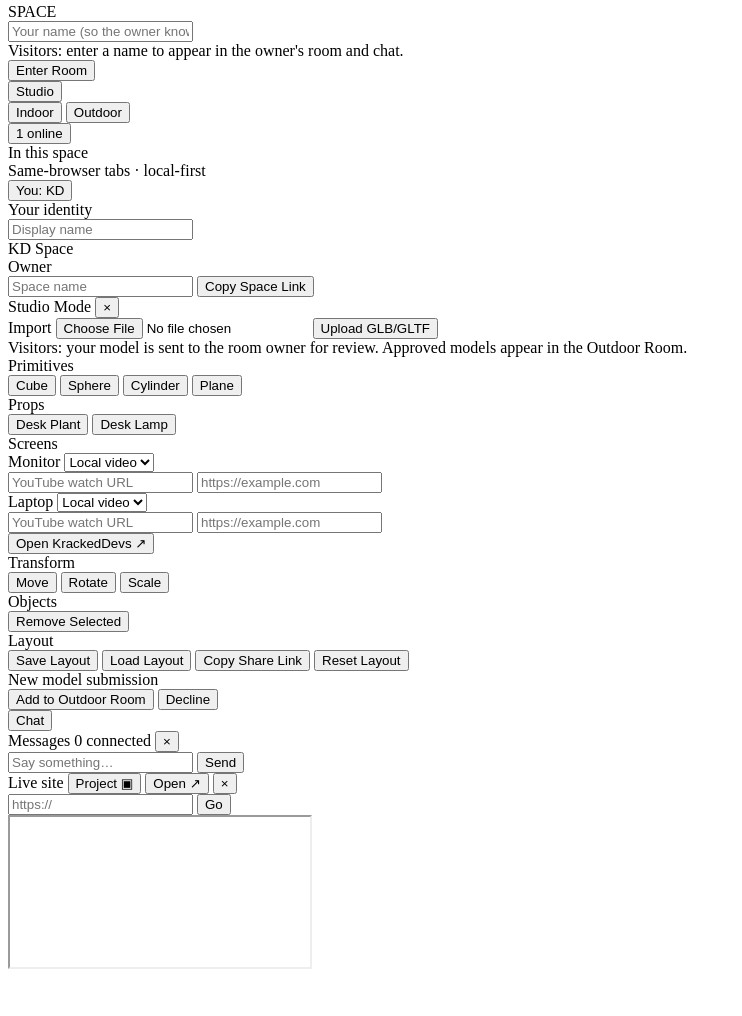
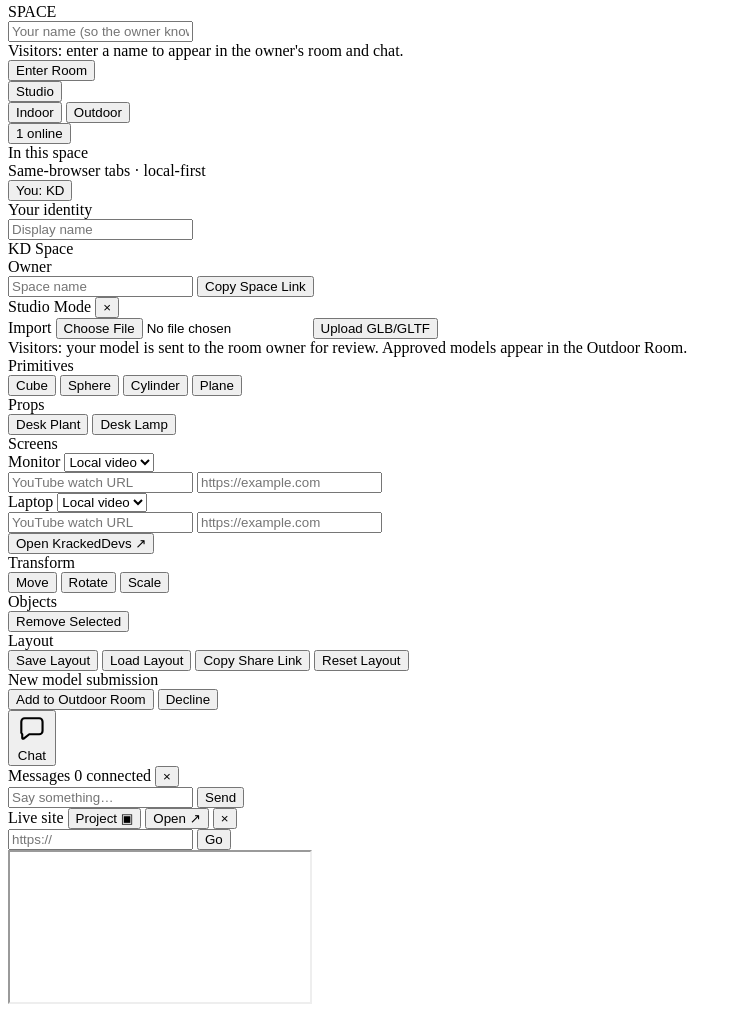
Before and after one commit to ctaxnagomi/kd-space, a website: page src/index.html in a window 1280 px wide. Shown: the part 446-1462 px from the top of the page, without its empty margins (0-742 px from the left). Before the commit the page ends 1427 px from the top, so only its background shows below. Drawn offline with Linux system fonts and the light colour scheme; files whose address does not match are found by name.

Commit message:
Float the chat button bottom-center with macOS-style dock design

```diff
--- a/src/Experience/MessagingUI.js
+++ b/src/Experience/MessagingUI.js
@@ -95,11 +95,13 @@ export default class MessagingUI
     open()
     {
         this.panel.classList.add('visible')
+        this.toggle.classList.add('active')
         this.input.focus()
     }
 
     close()
     {
         this.panel.classList.remove('visible')
+        this.toggle.classList.remove('active')
     }
 }
--- a/src/index.html
+++ b/src/index.html
@@ -191,7 +191,12 @@
         </div>
     </div>
 
-    <button class="chat-toggle" title="Messages">Chat</button>
+    <button class="chat-toggle" title="Messages">
+        <svg class="chat-toggle-icon" viewBox="0 0 24 24" fill="none" aria-hidden="true">
+            <path d="M4 6.5A2.5 2.5 0 0 1 6.5 4h11A2.5 2.5 0 0 1 20 6.5v7a2.5 2.5 0 0 1-2.5 2.5H10l-4.2 3.3a.7.7 0 0 1-1.1-.55V16A2.5 2.5 0 0 1 4 13.5v-7Z" stroke="currentColor" stroke-width="1.6" stroke-linejoin="round"/>
+        </svg>
+        <span>Chat</span>
+    </button>
     <div class="chat-panel">
         <div class="chat-header">
             <span>Messages</span>
--- a/src/style.css
+++ b/src/style.css
@@ -562,27 +562,69 @@ body
 .chat-toggle
 {
     position: fixed;
-    top: 16px;
-    left: 16px;
+    bottom: max(22px, env(safe-area-inset-bottom));
+    left: 50%;
+    transform: translateX(-50%);
     z-index: 140;
-    padding: 7px 16px;
-    background: rgba(30, 30, 32, 0.75);
-    border: 1px solid rgba(255, 255, 255, 0.12);
-    border-radius: 22px;
-    color: rgba(255, 255, 255, 0.85);
+    display: flex;
+    align-items: center;
+    gap: 8px;
+    padding: 10px 18px 10px 15px;
+    background: rgba(32, 32, 35, 0.62);
+    border: 1px solid rgba(255, 255, 255, 0.16);
+    border-radius: 18px;
+    color: rgba(255, 255, 255, 0.92);
     font-family: -apple-system, BlinkMacSystemFont, 'Segoe UI', Roboto, sans-serif;
     font-size: 12px;
     font-weight: 600;
+    letter-spacing: 0.2px;
     cursor: pointer;
-    backdrop-filter: blur(30px) saturate(180%);
-    -webkit-backdrop-filter: blur(30px) saturate(180%);
-    box-shadow: 0 2px 16px rgba(0, 0, 0, 0.2);
-    transition: all 0.2s;
+    backdrop-filter: blur(40px) saturate(180%);
+    -webkit-backdrop-filter: blur(40px) saturate(180%);
+    box-shadow:
+        0 10px 34px rgba(0, 0, 0, 0.4),
+        inset 0 1px 0 rgba(255, 255, 255, 0.12);
+    transition: transform 0.25s cubic-bezier(0.25, 0.1, 0.25, 1),
+                background 0.2s, border-color 0.2s, box-shadow 0.2s;
+}
+.chat-toggle-icon
+{
+    width: 17px;
+    height: 17px;
+    flex: none;
+    opacity: 0.9;
 }
 .chat-toggle:hover
 {
-    background: rgba(50, 50, 52, 0.85);
-    border-color: rgba(255, 255, 255, 0.25);
+    transform: translateX(-50%) translateY(-3px);
+    background: rgba(48, 48, 52, 0.78);
+    border-color: rgba(255, 255, 255, 0.28);
+    box-shadow:
+        0 14px 40px rgba(0, 0, 0, 0.45),
+        inset 0 1px 0 rgba(255, 255, 255, 0.16);
+}
+.chat-toggle:active
+{
+    transform: translateX(-50%) translateY(-1px) scale(0.97);
+}
+.chat-toggle.active
+{
+    background: rgba(0, 160, 190, 0.35);
+    border-color: rgba(0, 229, 255, 0.5);
+    color: #b8fbff;
+    box-shadow:
+        0 10px 34px rgba(0, 180, 210, 0.22),
+        inset 0 1px 0 rgba(255, 255, 255, 0.18);
+}
+
+@media (max-width: 480px)
+{
+    .chat-toggle
+    {
+        bottom: max(14px, env(safe-area-inset-bottom));
+        padding: 9px 16px 9px 13px;
+        font-size: 11px;
+    }
 }
 .chat-panel
 {
```
